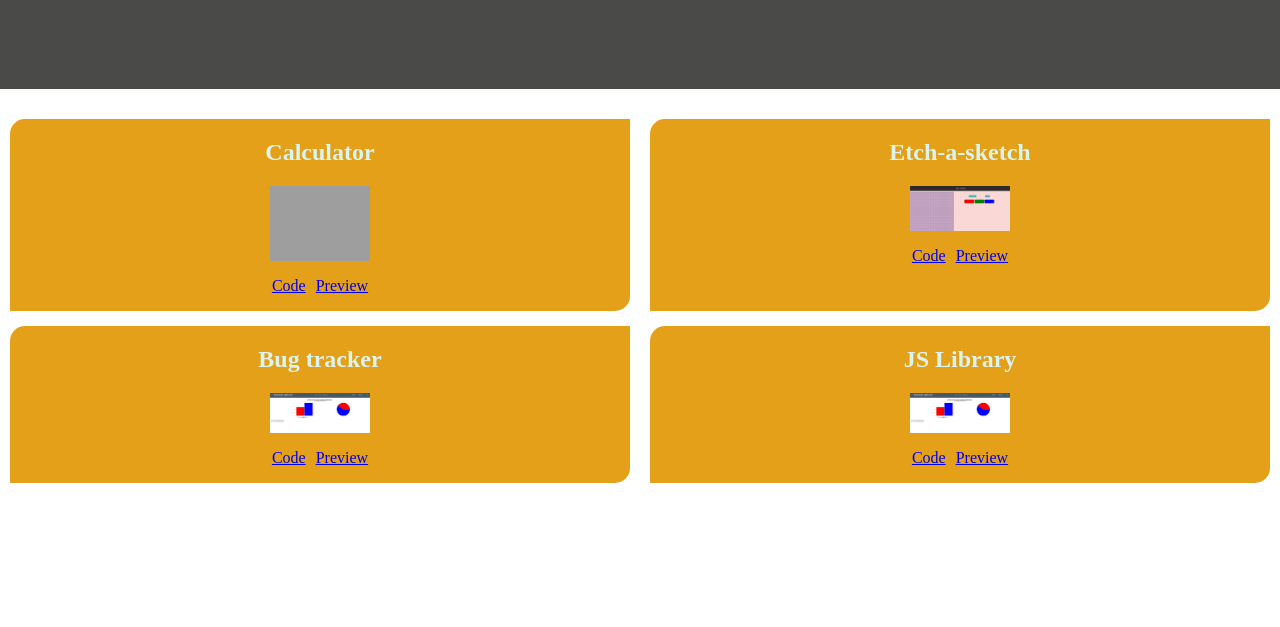
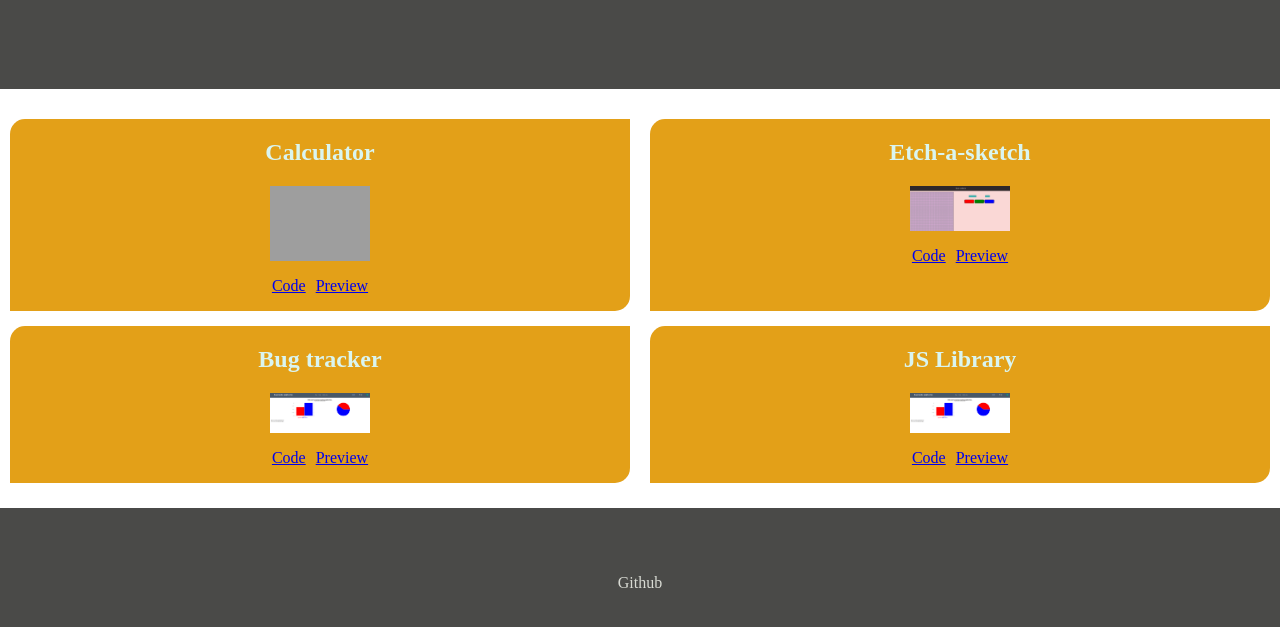
Before and after one commit to Tropienet/personal-portfolio-fcc, a plain HTML site: page index.html in a window 1280 px wide. Shown: the part 161-788 px from the top of the page. Drawn offline with Linux system fonts and the light colour scheme; grey boxes are pictures that could not be loaded.

Commit message:
Added footer with github link

```diff
--- a/index.html
+++ b/index.html
@@ -54,5 +54,8 @@
             </div>
         </div>
     </div>
+    <footer>
+        <p class="github-link"><a href="https://github.com/Tropienet" target="_blank">Github</a></p>
+    </footer>
 </body>
 </html>
--- a/styles/style.css
+++ b/styles/style.css
@@ -86,3 +86,19 @@ body {
 .link:active {
     color: black;
 }
+
+footer {
+    background-color: #4A4A48;
+    color: #d8dad3;
+    display: flex;
+    justify-content: space-around;
+    align-items: center;
+    padding: 50px;
+    width: 100%;
+    margin: 25px 0;
+}
+
+footer > p > a {
+    color: #d8dad3;
+    text-decoration: none;
+}
```
